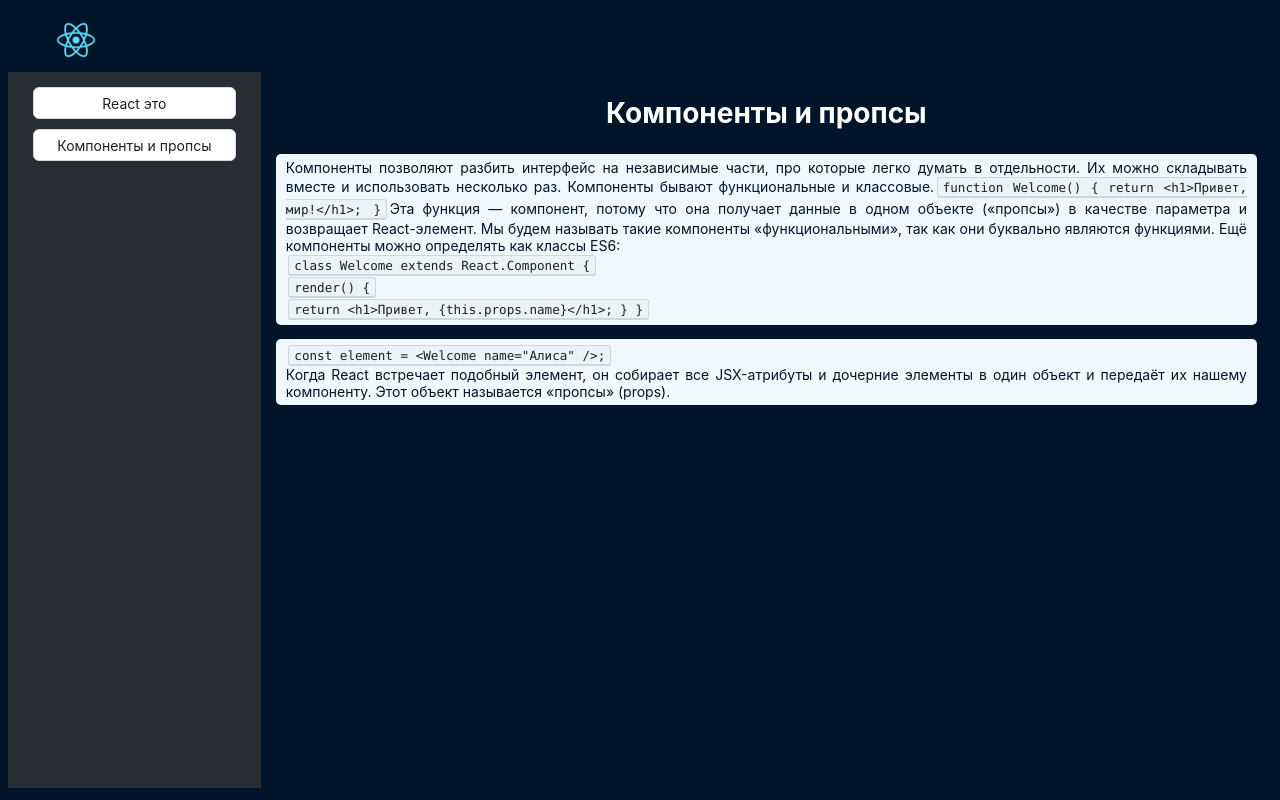
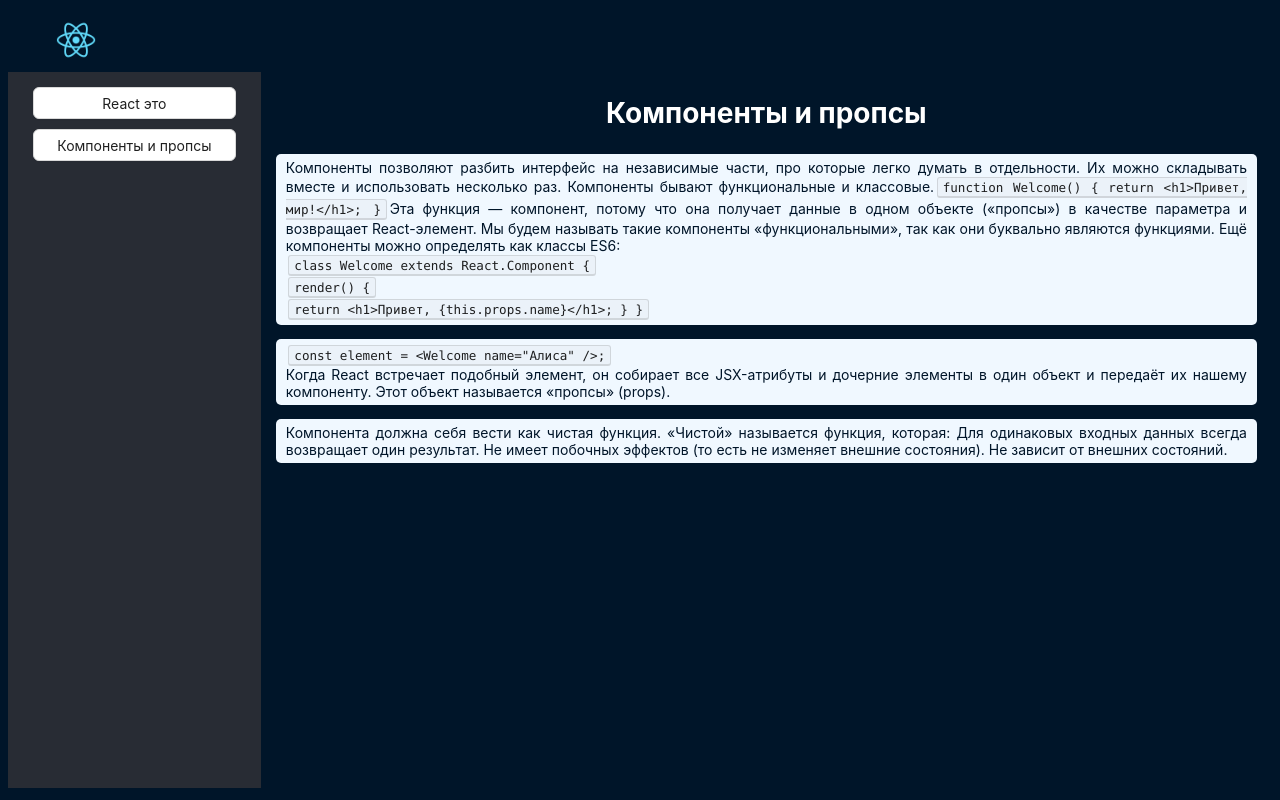
Before and after one commit to girgen2019/React_helper, a React (Create React App) app: page /components_props in a window 1280 px wide. Built offline with nearby package versions, Linux system fonts and the light colour scheme.

Commit message:
feat: add new chapters

```diff
--- a/src/Library/Components&Props.jsx
+++ b/src/Library/Components&Props.jsx
@@ -22,23 +22,36 @@ export const ComponentsProps = () => {
           будем называть такие компоненты «функциональными», так как они
           буквально являются функциями. Ещё компоненты можно определять как
           классы ES6:
-          <Paragraph style={{margin:"0"}}>
-            <Text keyboard>{`
+          <Paragraph style={{ margin: '0' }}>
+            <Text keyboard>
+              {`
             class Welcome extends React.Component {`}
-            </Text></Paragraph>
-            <Paragraph style={{margin:"0"}}><Text keyboard>{`render() {`} </Text>
+            </Text>
           </Paragraph>
-            <Paragraph style={{margin:"0"}}><Text keyboard>{`return <h1>Привет, {this.props.name}</h1>;
+          <Paragraph style={{ margin: '0' }}>
+            <Text keyboard>{`render() {`} </Text>
+          </Paragraph>
+          <Paragraph style={{ margin: '0' }}>
+            <Text keyboard>
+              {`return <h1>Привет, {this.props.name}</h1>;
   }
-            }`} </Text>
+            }`}{' '}
+            </Text>
           </Paragraph>
-
         </p>
         <p className="content_wrapper">
-        <Paragraph style={{margin:"0"}}>
+          <Paragraph style={{ margin: '0' }}>
             <Text keyboard>{`const element = <Welcome name="Алиса" />;`}</Text>
           </Paragraph>
-          Когда React встречает подобный элемент, он собирает все JSX-атрибуты и дочерние элементы в один объект и передаёт их нашему компоненту. Этот объект называется «пропсы» (props).
+          Когда React встречает подобный элемент, он собирает все JSX-атрибуты и
+          дочерние элементы в один объект и передаёт их нашему компоненту. Этот
+          объект называется «пропсы» (props).
+        </p>
+        <p className="content_wrapper">
+          Компонента должна себя вести как чистая функция. «Чистой» называется
+          функция, которая: Для одинаковых входных данных всегда возвращает один
+          результат. Не имеет побочных эффектов (то есть не изменяет внешние
+          состояния). Не зависит от внешних состояний.
         </p>
       </div>
     </>
```
